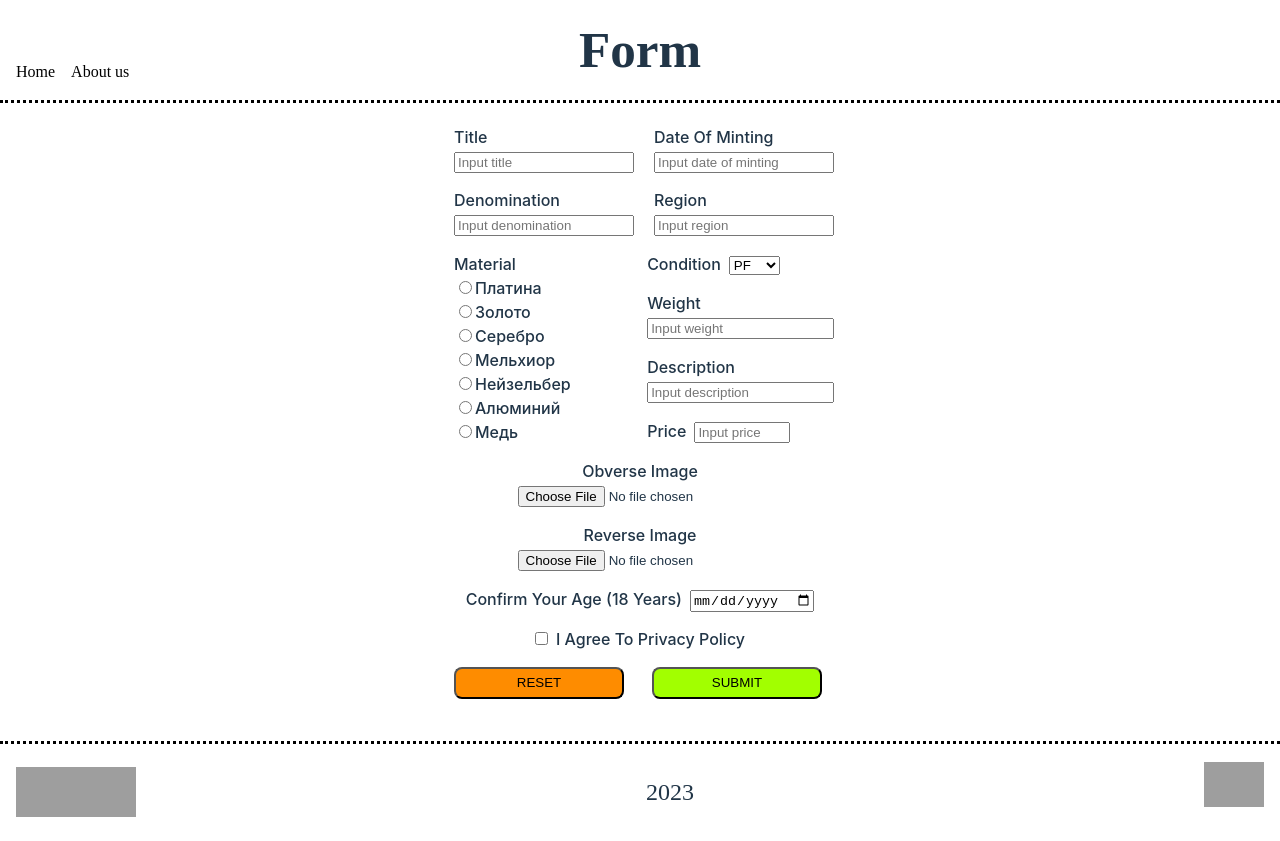
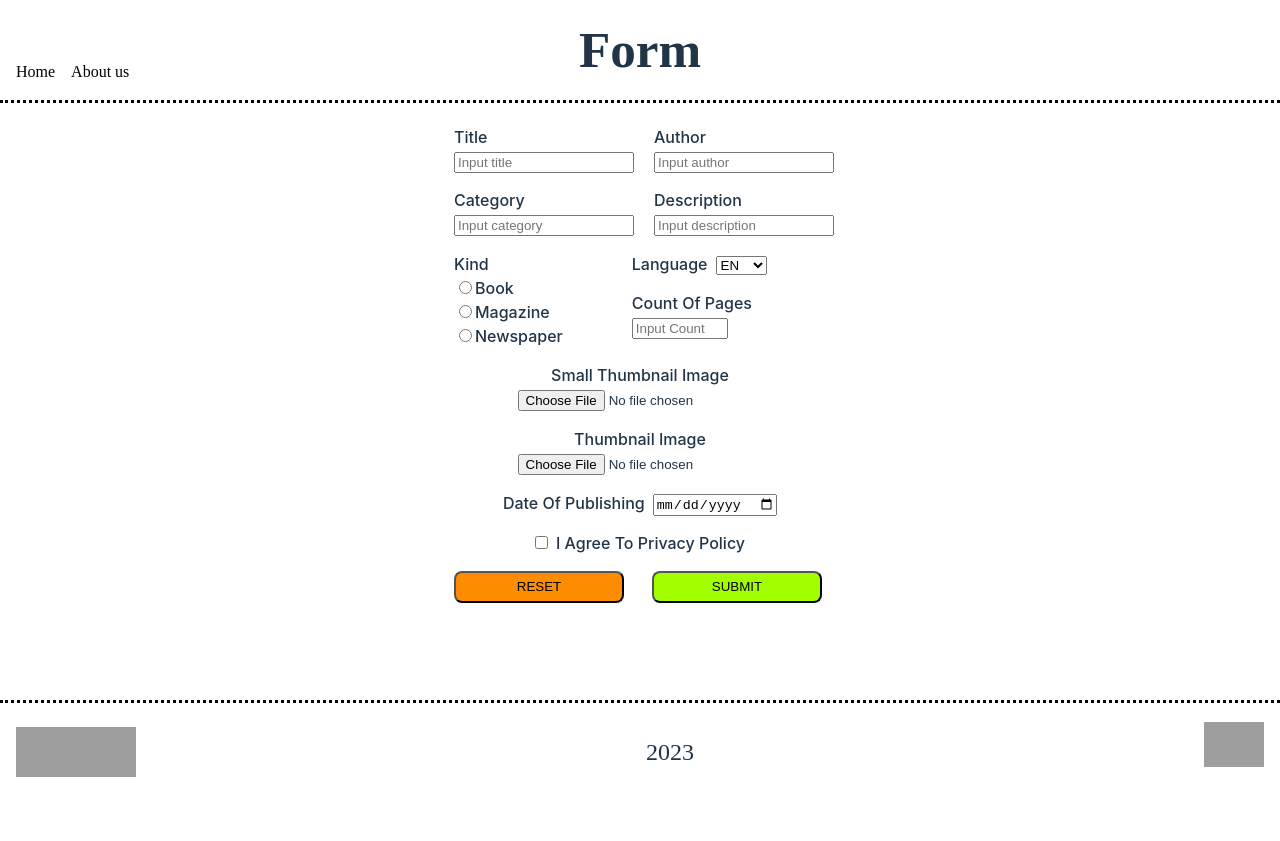
Before and after one commit to NRG-Spirit/rsschool-react-2023q1, a React (Vite) app: page /form in a window 1280 px wide. After the commit the page ends 800 px from the top, so only its background shows below. Built offline with nearby package versions, Linux system fonts and the light colour scheme; grey boxes are pictures that could not be loaded; a web font is replaced by a local one.

Commit message:
fix: form page with new data

```diff
--- a/src/components/Form/Form.tsx
+++ b/src/components/Form/Form.tsx
@@ -1,6 +1,6 @@
 import { useForm } from 'react-hook-form';
 import './Form.css';
-import { ICard, IFormData } from '../../interfaces';
+import { IFormData, IBook } from '../../interfaces';
 import TextInput from './Inputs/TextInput';
 import SelectInput from './Inputs/SelectInput';
 import NumberInput from './Inputs/NumberInput';
@@ -11,7 +11,7 @@ import CheckboxInput from './Inputs/CheckboxInput';
 import React from 'react';
 
 interface IProps {
-  addCard: (card: ICard) => void;
+  addCard: (card: IBook) => void;
   id: number;
 }
 
@@ -24,21 +24,22 @@ export default function Form(props: IProps) {
   } = useForm({ mode: 'onSubmit', reValidateMode: 'onSubmit' });
 
   const onSubmit = async (data: IFormData) => {
-    const card: ICard = {
-      id: props.id,
-      title: data.title || '',
-      year: data.year || '',
-      denomination: data.denomination || '',
-      region: data.region || '',
-      condition: data.condition || '',
-      material: data.material || '',
-      weight: data.weight || '',
-      description: data.description || '',
-      price: data.price || 0,
-      img: {
-        obverse: data.obverse ? URL.createObjectURL(data.obverse[0]) : '',
-        reverse: data.reverse ? URL.createObjectURL(data.reverse[0]) : '',
+    const card: IBook = {
+      id: props.id.toString(),
+      volumeInfo: {
+        title: data.title || '',
+        authors: data.author ? [data.author] : [''],
+        description: data.description || '',
+        language: data.language || '',
+        mainCategory: data.category ? data.category : '',
+        imageLinks: {
+          smallThumbnail: data.smallThumbnail ? URL.createObjectURL(data.smallThumbnail[0]) : '',
+          thumbnail: data.thumbnail ? URL.createObjectURL(data.thumbnail[0]) : '',
+        },
+        publishedDate: data.publishedDate?.toString() || '',
+        pageCount: data.pageCount || 0,
       },
+      kind: data.kind || '',
     };
     props.addCard(card);
     alert('Cards added');
@@ -55,81 +56,69 @@ export default function Form(props: IProps) {
           error={errors?.title?.message?.toString()}
         />
         <TextInput
-          label="date of minting"
+          label="author"
           reference={register}
-          name={'year'}
-          error={errors?.year?.message?.toString()}
+          name={'author'}
+          error={errors?.author?.message?.toString()}
         />
       </div>
 
       <div className="flexContainer">
         <TextInput
-          label="denomination"
+          label="category"
           reference={register}
-          name={'denomination'}
-          error={errors?.denomination?.message?.toString()}
+          name={'category'}
+          error={errors?.category?.message?.toString()}
         />
         <TextInput
-          label="region"
+          label="description"
           reference={register}
-          name={'region'}
-          error={errors?.region?.message?.toString()}
+          name={'description'}
+          error={errors?.description?.message?.toString()}
         />
       </div>
 
       <div className="flexContainer">
         <RadioInput
-          label="material"
+          label="kind"
           reference={register}
-          name="material"
-          error={errors?.material?.message?.toString()}
+          name="kind"
+          error={errors?.kind?.message?.toString()}
         />
         <div>
           <SelectInput
-            label="condition"
+            label="language"
             reference={register}
-            name="condition"
-            error={errors?.condition?.message?.toString()}
-          />
-          <TextInput
-            label="weight"
-            reference={register}
-            name={'weight'}
-            error={errors?.weight?.message?.toString()}
-          />
-          <TextInput
-            label="description"
-            reference={register}
-            name={'description'}
-            error={errors?.description?.message?.toString()}
+            name="language"
+            error={errors?.language?.message?.toString()}
           />
           <NumberInput
-            label="price"
+            label="Count of pages"
             reference={register}
-            name={'price'}
-            error={errors?.price?.message?.toString()}
+            name={'pageCount'}
+            error={errors?.pageCount?.message?.toString()}
           />
         </div>
       </div>
 
       <FileInput
-        label="obverse image"
+        label="small thumbnail image"
         reference={register}
-        name={'obverse'}
-        error={errors?.obverse?.message?.toString()}
+        name={'smallThumbnail'}
+        error={errors?.smallThumbnail?.message?.toString()}
       />
       <FileInput
-        label="reverse image"
+        label="thumbnail image"
         reference={register}
-        name={'reverse'}
-        error={errors?.reverse?.message?.toString()}
+        name={'thumbnail'}
+        error={errors?.thumbnail?.message?.toString()}
       />
 
       <DateInput
-        label="confirm your age (18 years)"
+        label="date of publishing"
         reference={register}
-        name={'age'}
-        error={errors?.age?.message?.toString()}
+        name={'publishedDate'}
+        error={errors?.publishedDate?.message?.toString()}
       />
 
       <CheckboxInput
--- a/src/components/Form/Inputs/DateInput.tsx
+++ b/src/components/Form/Inputs/DateInput.tsx
@@ -18,8 +18,7 @@ export default function DateInput(props: IProps) {
         data-testid="form-date"
         {...props.reference(props.name, {
           required: `${props.label}`,
-          validate: (value) =>
-            (+new Date() - +new Date(value)) / 31536000000 > 18 || 'not valid age',
+          validate: (value) => +new Date() - +new Date(value) > 0 || 'not valid age',
         })}
       />
       {props.error && <span style={{ color: 'red' }}>{props.error}</span>}
--- a/src/components/Form/Inputs/RadioInput.tsx
+++ b/src/components/Form/Inputs/RadioInput.tsx
@@ -9,7 +9,7 @@ interface IProps {
 }
 
 export default function RadioInput(props: IProps) {
-  const material = ['платина', 'золото', 'серебро', 'мельхиор', 'нейзельбер', 'алюминий', 'медь'];
+  const material = ['book', 'magazine', 'newspaper'];
   return (
     <fieldset className="flexItem">
       <label className="form__label form__label-block">{props.label} </label>
--- a/src/components/Form/Inputs/SelectInput.tsx
+++ b/src/components/Form/Inputs/SelectInput.tsx
@@ -15,25 +15,16 @@ export default function TextInput(props: IProps) {
       <select
         className="form__input"
         {...props.reference(props.name, {
-          required: 'choose condition',
+          required: 'choose language',
         })}
       >
-        <option value="PF">PF</option>
-        <option value="PL">PL</option>
-        <option value="BU">BU</option>
-        <option value="UNC">UNC</option>
-        <option value="AU+">AU+</option>
-        <option value="AU">AU</option>
-        <option value="XF+">XF+</option>
-        <option value="XF">XF</option>
-        <option value="VF+">VF+</option>
-        <option value="VF">VF</option>
-        <option value="F">F</option>
-        <option value="VG">VG</option>
-        <option value="G">G</option>
-        <option value="AG">AG</option>
-        <option value="FA">FA</option>
-        <option value="PR">PR</option>
+        <option value="PF">EN</option>
+        <option value="PL">UA</option>
+        <option value="BU">RU</option>
+        <option value="BU">SPA</option>
+        <option value="BU">ITA</option>
+        <option value="BU">GER</option>
+        <option value="BU">JPN</option>
       </select>
       {props.error && <span style={{ color: 'red' }}>{props.error}</span>}
     </fieldset>
```
Also changed, not shown: src/interfaces.ts (+25 -30 lines).
